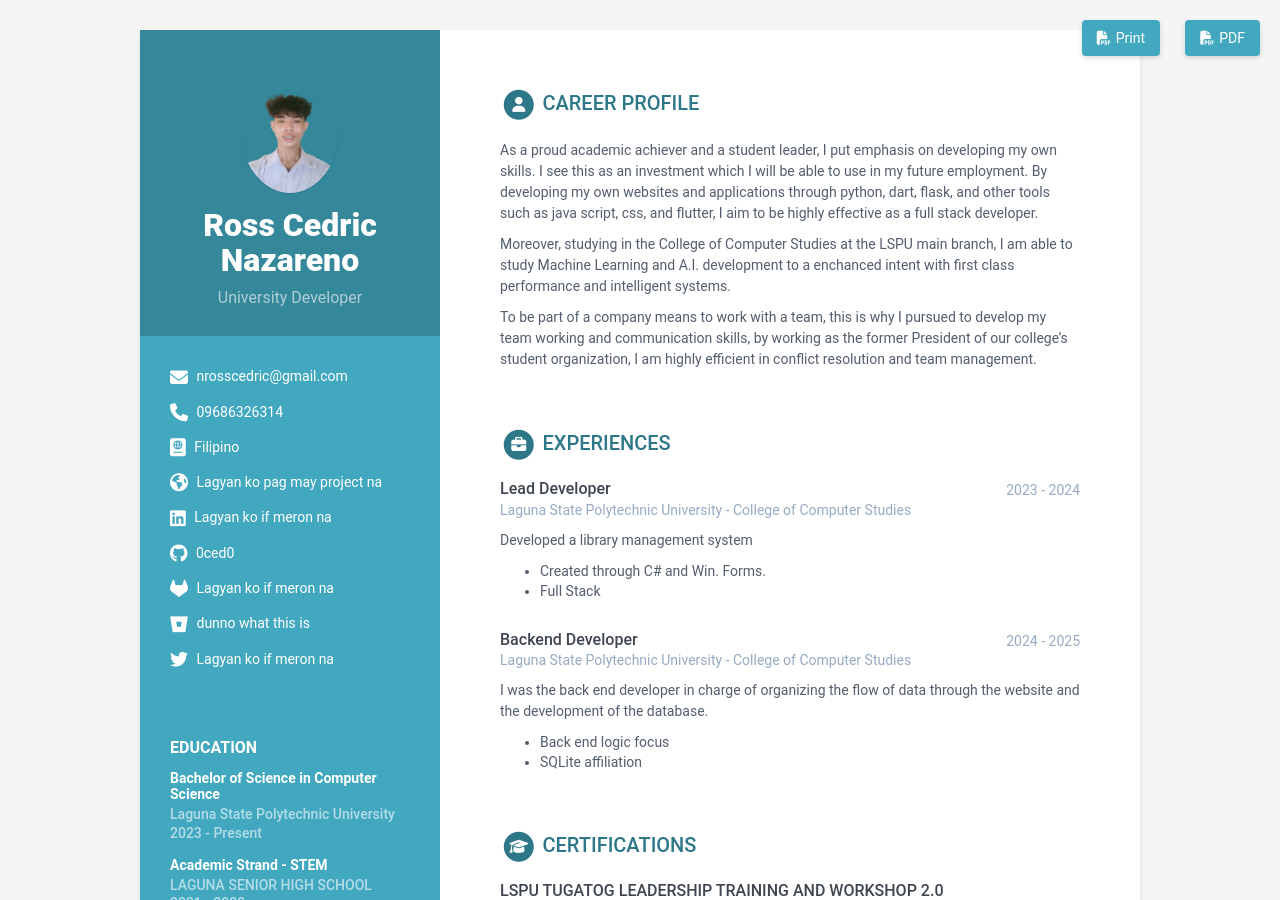
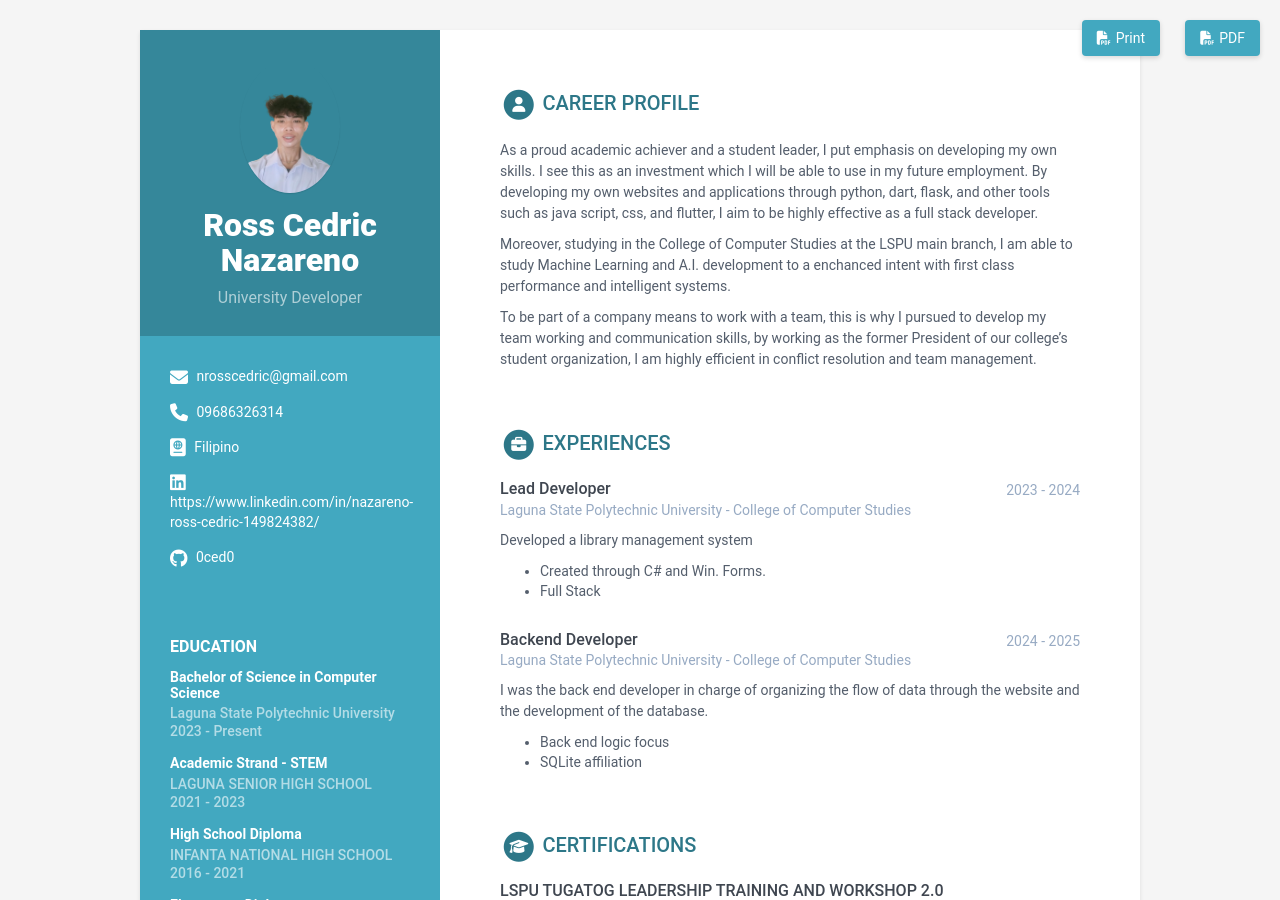
Before and after one commit to 0ced0/CSST-102-3A-AY-2025-2026, a Jekyll site: the page built from index.html, in a window 1280 px wide and 900 px high. Built offline with Jekyll 4.4.1, drawn with Linux system fonts in a browser that asks for light colours.

Commit message:
Update data.yml

```diff
--- a/_data/data.yml
+++ b/_data/data.yml
@@ -16,12 +16,12 @@ sidebar:
   email: nrosscedric@gmail.com
   phone: 09686326314
   citizenship: Filipino
-  website: Lagyan ko pag may project na
-  linkedin: Lagyan ko if meron na
+  # website: Lagyan ko pag may project na
+  linkedin: https://www.linkedin.com/in/nazareno-ross-cedric-149824382/
   github: 0ced0
-  gitlab: Lagyan ko if meron na
-  bitbucket: dunno what this is
-  twitter: Lagyan ko if meron na
+  # gitlab: Lagyan ko if meron na
+  # bitbucket: dunno what this is
+  # twitter: Lagyan ko if meron na
   stack-overflow: # Number/Username, e.g. 123456/alandoe
   codewars:
   goodreads: # Number-Username, e.g. 123456-alandoe
```
